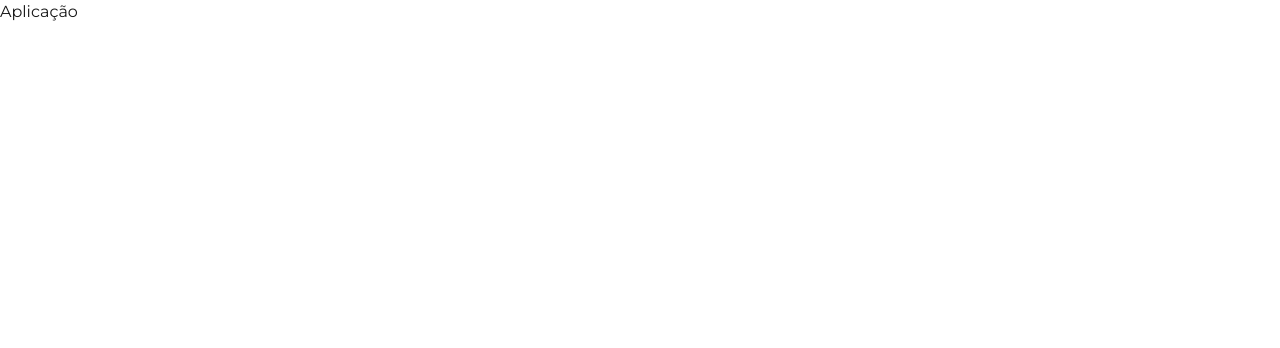
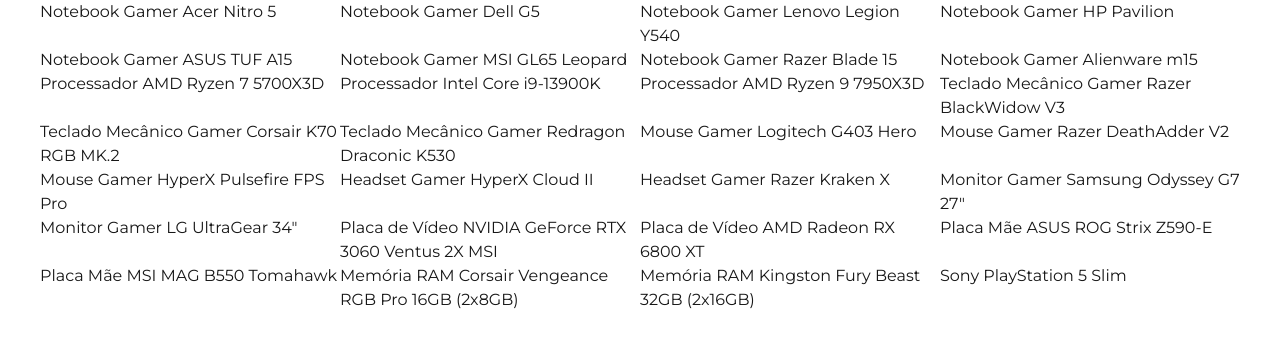
Before and after one commit to carlosviniciusbp/Gam3r_store, a Next.js app in the folder frontend/: page / in a window 1280 px wide. Shown: the top 348 px of the page. Built offline with nearby package versions, Linux system fonts and the light colour scheme.

Commit message:
style: Setting maximum width of main page components

```diff
--- a/frontend/src/app/globals.css
+++ b/frontend/src/app/globals.css
@@ -25,3 +25,9 @@
     text-wrap: balance;
   }
 }
+
+@layer components {
+  .container {
+    @apply mx-auto max-w-7xl px-10;
+  }
+}
--- a/frontend/src/app/page.tsx
+++ b/frontend/src/app/page.tsx
@@ -1,3 +1,12 @@
+import ProdutoItem from "@/components/produto/ProdutoItem"
+import { produtos } from "@/core"
+
 export default function Home() {
-  return <div>Aplicação</div>
+  return (
+    <div className="grid grid-cols-4 container">
+      {produtos.map((produto) => (
+        <ProdutoItem key={produto.id} produto={produto} />
+      ))}
+    </div>
+  )
 }
--- /dev/null
+++ b/frontend/src/components/produto/ProdutoItem.tsx
@@ -0,0 +1,10 @@
+import { Produto } from "@/core"
+
+export interface ProdutoItemProps {
+  produto: Produto
+}
+
+export default function ProdutoItem(props: ProdutoItemProps) {
+  const { produto } = props
+  return <div>{produto.nome}</div>
+}
```
